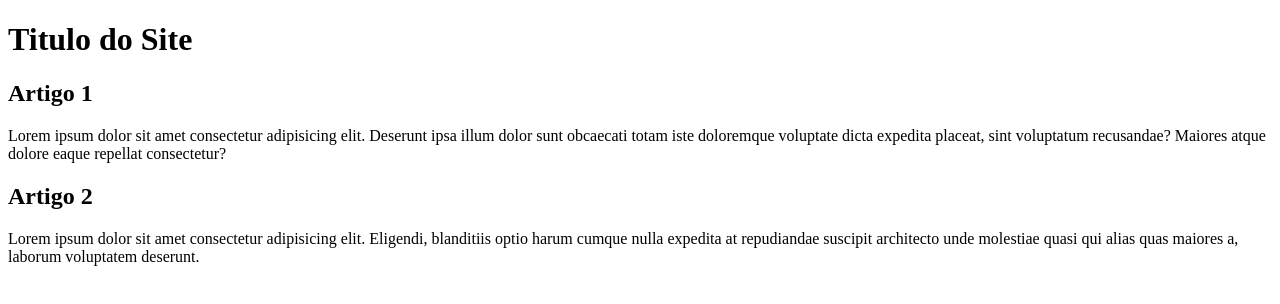
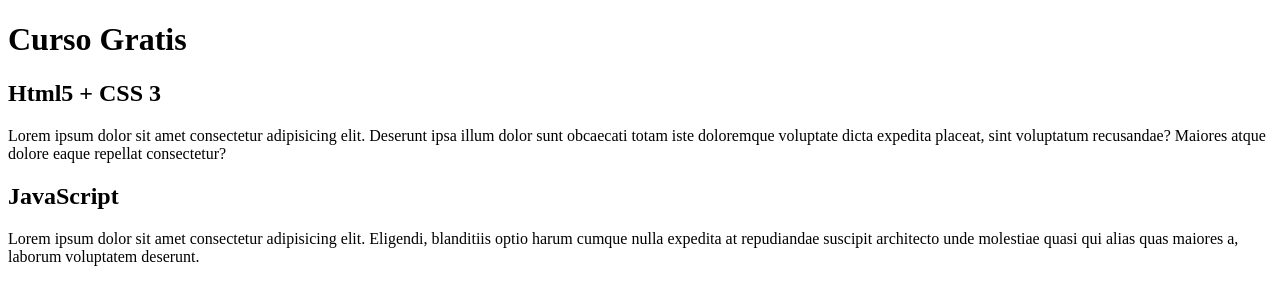
Before and after one commit to HerikVinicius/projeto-site, a plain HTML site: page index.html in a window 1280 px wide. Drawn offline with Linux system fonts and the light colour scheme.

```diff
--- a/index.html
+++ b/index.html
@@ -8,14 +8,14 @@
 <body>
     <main>
     <Header>
-        <h1>Titulo do Site</h1>
+        <h1>Curso Gratis</h1>
     </Header>
     <article>
-        <h2>Artigo 1</h2>
+        <h2>Html5 + CSS 3</h2>
         <p>Lorem ipsum dolor sit amet consectetur adipisicing elit. Deserunt ipsa illum dolor sunt obcaecati totam iste doloremque voluptate dicta expedita placeat, sint voluptatum recusandae? Maiores atque dolore eaque repellat consectetur?</p>
     </article>
     <article>
-        <h2>Artigo 2</h2>
+        <h2>JavaScript</h2>
         <p>Lorem ipsum dolor sit amet consectetur adipisicing elit. Eligendi, blanditiis optio harum cumque nulla expedita at repudiandae suscipit architecto unde molestiae quasi qui alias quas maiores a, laborum voluptatem deserunt.</p>
     </article>
     </main>
```
